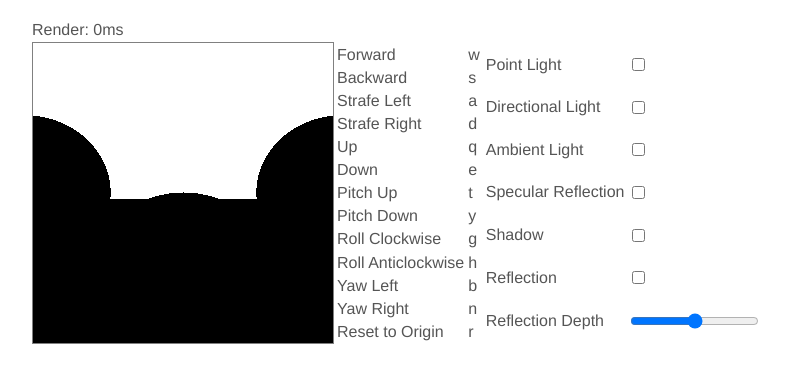
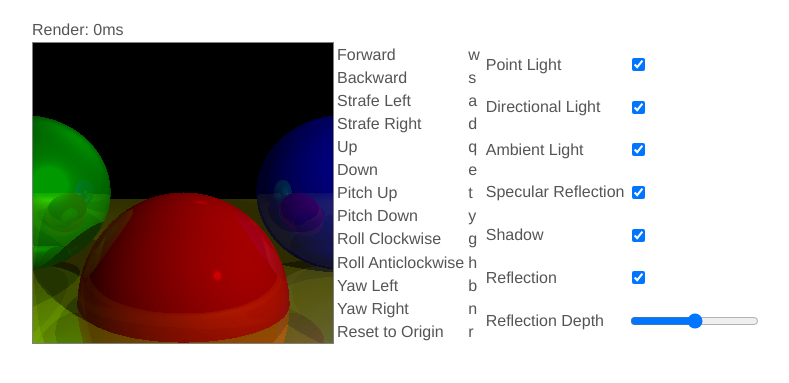
Before and after one commit to seryckd/ray-trace-from-scratch, a plain HTML site: page index.html in a window 1280 px wide. Shown: the part 51-434 px from the top of the page, without its empty margins (208-997 px from the left). Drawn offline with Linux system fonts and the light colour scheme.

Commit message:
Shadow optimization

```diff
--- a/index.html
+++ b/index.html
@@ -28,12 +28,12 @@
             </table>
 
             <table>
-                <tr><td>Point Light</td><td><input name="features" type="checkbox" id="point"/></td></tr>
-                <tr><td>Directional Light</td><td><input name="features" type="checkbox" id="directional"/></td></tr>
-                <tr><td>Ambient Light</td><td><input name="features" type="checkbox" id="ambient"/></td></tr>
-                <tr><td>Specular Reflection</td><td><input name="features" type="checkbox" id="specular"/></td></tr>
-                <tr><td>Shadow</td><td><input name="features" type="checkbox" id="shadow"/></td></tr>
-                <tr><td>Reflection</td><td><input name="features" type="checkbox" id="reflection"/></td></tr>
+                <tr><td>Point Light</td><td><input name="features" type="checkbox" id="point" checked="true"/></td></tr>
+                <tr><td>Directional Light</td><td><input name="features" type="checkbox" id="directional" checked="true"/></td></tr>
+                <tr><td>Ambient Light</td><td><input name="features" type="checkbox" id="ambient" checked="true"/></td></tr>
+                <tr><td>Specular Reflection</td><td><input name="features" type="checkbox" id="specular" checked="true"/></td></tr>
+                <tr><td>Shadow</td><td><input name="features" type="checkbox" id="shadow" checked="true"/></td></tr>
+                <tr><td>Reflection</td><td><input name="features" type="checkbox" id="reflection" checked="true"/></td></tr>
                 <tr><td>Reflection Depth</td><td><input name="features" type="range" id="reflectionDepth" min="1" max="3" defaultValue="2" step="1"></td></tr>
             </table>
         </div>
@@ -54,30 +54,6 @@
             var canvas = document.getElementById("canvas");
             canvas.width = canvas_width;
             canvas.height = canvas_height;
-
-            let flags = {
-                'point': false,
-                'directional': false,
-                'ambient': false,
-                'specular': false,
-                'shadow': false,
-                'reflection': false,
-                'reflectionDepth': 2
-            }
-
-            document.querySelectorAll("input[name=features][type=checkbox]")
-                .forEach(function(checkbox) {
-                    checkbox.addEventListener('change', function(e) {
-                        flags[e.target.id] = e.target.checked;
-                    });
-                });
-            document.querySelectorAll("input[name=features][type=range]")
-                .forEach(function(checkbox) {
-                    checkbox.addEventListener('change', function(e) {
-                        flags[e.target.id] = e.target.value;
-                        console.log(e.target.id + '=' + flags[e.target.id]);
-                    });
-                });
 
             let camera = new Camera();
 
@@ -161,6 +137,19 @@
                 return camera.hasChanged();
             }
 
+            var main = new MainLoop(update, render);
+            main.registerKeyBindings(keyBindings);
+
+            let flags = {
+                'point': true,
+                'directional': true,
+                'ambient': true,
+                'specular': true,
+                'shadow': true,
+                'reflection': true,
+                'reflectionDepth': 2
+            }
+
             let ray = new Ray(
                 canvas_width,
                 canvas_height,
@@ -168,8 +157,21 @@
                 flags
             );
 
-            var main = new MainLoop(update, render);
-            main.registerKeyBindings(keyBindings);
+            document.querySelectorAll("input[name=features][type=checkbox]")
+                .forEach(function(checkbox) {
+                    checkbox.addEventListener('change', function(e) {
+                        flags[e.target.id] = e.target.checked;
+                        main.forceRender();
+                    });
+                });
+            document.querySelectorAll("input[name=features][type=range]")
+                .forEach(function(checkbox) {
+                    checkbox.addEventListener('change', function(e) {
+                        flags[e.target.id] = e.target.value;
+                        main.forceRender();
+                    });
+                });
+
             main.start();
 
         </script>
--- a/main.js
+++ b/main.js
@@ -30,7 +30,7 @@ export class MainLoop {
         window.requestAnimationFrame(function() {this.frame()}.bind(this));
     }
 
-    needsRender() {
+    forceRender() {
         this.isNeedsRender = true;
     }
 
--- a/ray.js
+++ b/ray.js
@@ -132,6 +132,33 @@ export class Ray {
         }
     }
 
+    /**
+     * Start at O and walk the vector D between tmin and tmax until we intersect
+     * with an obect in the scene.
+     *
+     * @param {Point} O - a point in world space
+     * @param {Vector} D - direction of ray from the point
+     * @param {Number} tmin - ignore everything on the ray before this value
+     * @param {Number} tmax - ignore everything on the ray after this value
+     * @returns {Boolean} - true if we hit an object
+     */
+    anyIntersection(O, D, tmin, tmax) {
+
+        for (let index = 0; index < this.scene.objects.length; index++) {
+            const obj = this.scene.objects[index];
+
+            // does the ray intersect the object?
+            let ts = this.intersectRaySphere(O, D, obj);
+            if (maths.valueInRange(ts.t1, tmin, tmax)) {
+                return true;
+            }
+            if (maths.valueInRange(ts.t2, tmin, tmax)) {
+                return true;
+            }
+        };
+
+        return false;
+    }
 
     /**
      * Trace (or 'cast') a ray into the scene and return a colour value
@@ -283,8 +310,7 @@ export class Ray {
                 // by an object in the scene, then do not use the light source.
                 // If tmin is equal to 0 then the point will intersect with the
                 // object it is on.
-                let shadow = self.closestIntersection(P, L, 0.001, tmax);
-                in_shadow = (shadow.sphere != null);
+                in_shadow = self.anyIntersection(P, L, 0.001, tmax);
             }
 
             if (!in_shadow) {
```
